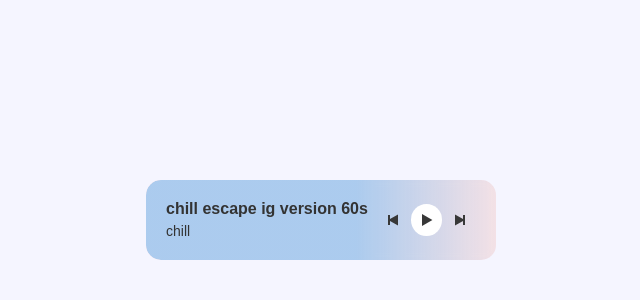
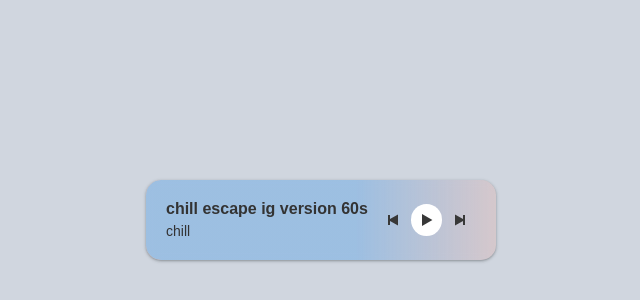
Before and after one commit to alexeyvalko/audio-player, a website built with webpack: page src/index.html in a window 1280 px wide. Shown: the part 140-440 px from the top of the page, without its empty margins (319-959 px from the left). Built offline with nearby package versions, Linux system fonts and the light colour scheme.

Commit message:
update styles

```diff
--- a/src/components/AudioPlayer/player-styles.css
+++ b/src/components/AudioPlayer/player-styles.css
@@ -6,6 +6,7 @@
   backdrop-filter: blur(5px);
   overflow: hidden;
   cursor: pointer;
+  box-shadow: rgba(60, 64, 67, 0.3) 0px 1px 2px 0px, rgba(60, 64, 67, 0.15) 0px 1px 3px 1px;
 }
 
 .audio-container {
@@ -25,7 +26,7 @@
     rgba(100, 181, 246, 0.5) 60%,
     rgba(0, 0, 0, 0) 100%
   );
-  transition: all var(--transition-duration) ease-in-out;
+  transition: all var(--transition-duration) cubic-bezier(0.18, 0.89, 0.32, 1.28);
 }
 .audio-player:hover >
 .audio-container {
--- a/src/components/Controls/controls.css
+++ b/src/components/Controls/controls.css
@@ -3,7 +3,7 @@
   --button-radius: 50%;
   --button-color: #fff;
   --icon-color: rgb(56, 56, 56);
-  --transition-duration: 0.2s;
+  --transition-duration: 0.3s;
 }
 
 .audio-controls {
--- a/src/styles/style.css
+++ b/src/styles/style.css
@@ -9,7 +9,7 @@
 }
 
 body {
-  background: rgb(245, 245, 255);
+  background: rgb(208, 214, 223);
   color: #ccc;
   font-family: Arial, Helvetica, sans-serif;
   font-size: 18px;
```
